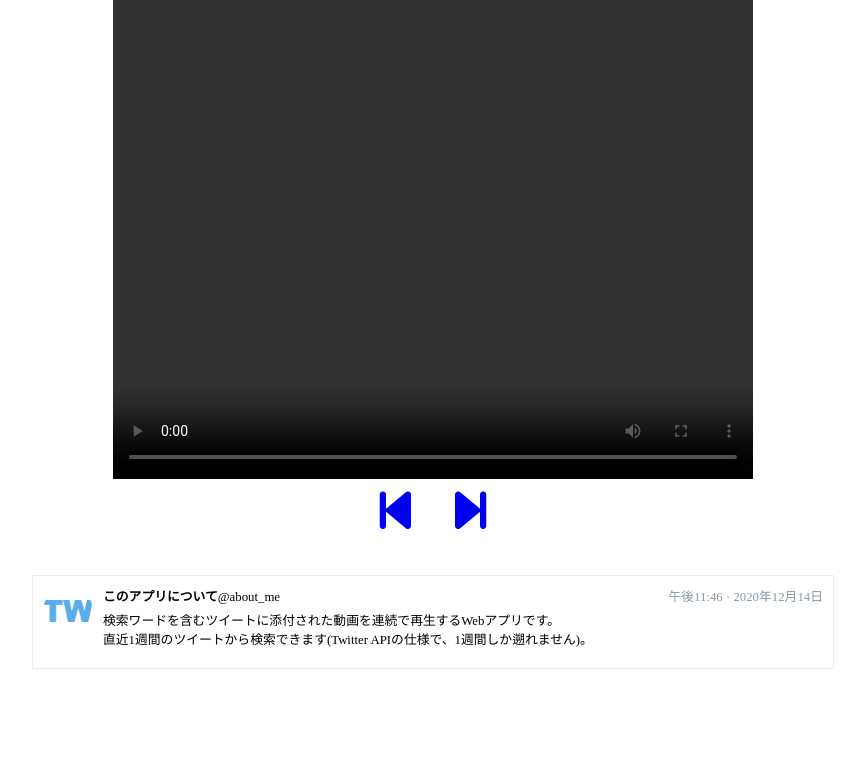
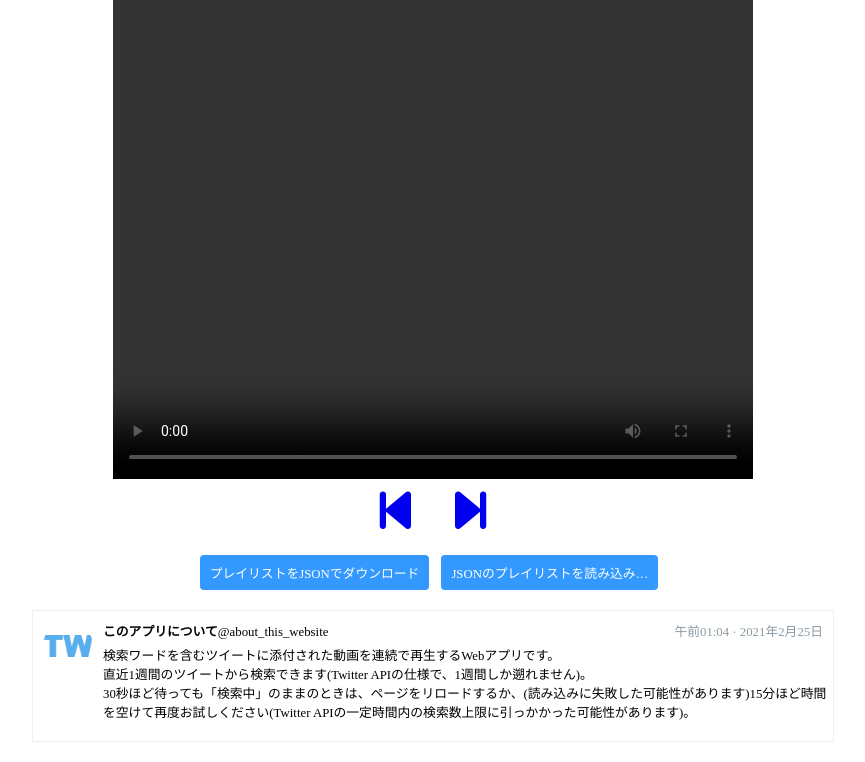
Before and after one commit to KateSawada/TwitterVideoLoopPlayer, a Flask app: page / in a window 1280 px wide. Shown: the part 58-820 px from the top of the page, without its empty margins (207-1072 px from the left). Before the commit the page ends 727 px from the top, so only its background shows below. Run offline with Flask 2, Linux system fonts and the light colour scheme; some libraries are stand-ins or nearby versions.

Commit message:
json download/upload implemented

```diff
--- a/templates/layout.html
+++ b/templates/layout.html
@@ -5,6 +5,7 @@
       <link href="https://use.fontawesome.com/releases/v5.6.1/css/all.css" rel="stylesheet">
         <script src="https://kit.fontawesome.com/762d8c08f6.js" crossorigin="anonymous"></script>
         <script>
+          const serverURL = "http://localhost:5000"; //開発/テスト用
           var init_word = "#深夜の2時間DTM";
 
             var json;
@@ -20,6 +21,36 @@
             let info_twitter_icon;
             let tweet_url;
             let search_status;
+            const readAsTextReader = file => {
+              const reader = new FileReader();
+
+              return new Promise((resolve, reject) => {
+                reader.onloadstart = ev => {
+                  console.log(`onloadstart: total=${ev.loaded}/${ev.loaded}`);
+                };
+
+                reader.onloadend = ev => {
+                  console.log(`onloadend: total=${ev.loaded}/${ev.loaded}`);
+                };
+
+                reader.onprogress = ev => {
+                  console.log(`onprogress: total=${ev.loaded}/${ev.loaded}`);
+                };
+
+                reader.onerror = () => {
+                  reader.abort();
+                  alert("不正な形式のjsonです")
+                  reject('Unknown error occurred during reading the file');
+                };
+
+                reader.onload = () => {
+                  console.log('onload');
+                  resolve(JSON.parse(reader.result))
+                };
+
+                reader.readAsText(file);
+              });
+            };
             //DOMの読み込み完了時の処理
             window.addEventListener('DOMContentLoaded', function() {
               //必要なHTML要素を取得
@@ -31,6 +62,24 @@
               info_twitter_icon = document.getElementById("twitter_icon");
               tweet_url = document.getElementById("tweet_url");
               search_status = document.getElementById("search_status");
+
+
+              //https://javascript.keicode.com/newjs/how-to-read-file-with-file-api.php
+              document.getElementById("jsonUpload").addEventListener("change", evt => {
+                let inputJson = evt.target.files[0];
+                readAsTextReader(inputJson).then(value => {
+                  json = value;
+                  if (json.statuses.length == 0) {
+                  /* 該当動画無し */
+                    alert("jsonを読み込めませんでした");
+                  } else {
+                    json_count = json.statuses.length;
+                    now_playing = 0;
+                    play_video(json.statuses[0]);
+                  }
+
+                })
+              })
 
 
 
@@ -83,7 +132,7 @@
               //エンターキー押下なら
               if(13 === code)
               {
-                post_func('http://localhost:5000/post')
+                post_func(serverURL + '/post');
               }
             }
 
@@ -135,8 +184,8 @@
               // Postで送るパラメータを作成
               let formData = new FormData();
               //検索ワードが変わった場合，tweetIdをリセット
-              if (document.getElementById('post_param').value != search_word){
-
+              if (document.getElementById('post_param').value == search_word){
+                return;
               }
               search_word = document.getElementById('post_param').value;
               formData.append('word', search_word);
@@ -146,7 +195,7 @@
                 body: formData,  // Postで送るパラメータを指定
               })
               .then(function() {  // Postした後に結果をGetする（コールバックなのでPostが実行完了してから実行される）
-                get_func('http://localhost:5000/get');  // 今回は「http://192.168.1.100:4000/get」
+                get_func(serverURL + '/get');  // 今回は「http://192.168.1.100:4000/get」
               });
               // ここにget_funcを書くとPostとGetがほぼ同時に行われてしまい、Post結果をGetできない
               // get_func('APIのGet用URL');
@@ -163,7 +212,7 @@
               if (minutes.length == 1) {
                 minutes = '0' + minutes;
               }
-              info_datetime.textContent  = datetimeObject.getHours() + ":" + minutes + " · " + datetimeObject.getFullYear() + "年" + datetimeObject.getMonth() + "月" + datetimeObject.getDate() + "日";
+              info_datetime.textContent  = datetimeObject.getHours() + ":" + minutes + " · " + datetimeObject.getFullYear() + "年" + (datetimeObject.getMonth() + 1) + "月" + datetimeObject.getDate() + "日";
               info_full_text.textContent = "";
               var tweet_text_ary = status.text.split("\n");
               for (var i = 0; i < tweet_text_ary.length - 1; i++){
@@ -181,6 +230,27 @@
               videoplayer.play();
 
             }
+
+            function jsonDownload(){
+              //jsonが空だったらDLしない
+              if (json){
+                let dataStr = "data:text/json;charset=utf-8," + encodeURIComponent(JSON.stringify(json));
+                let downloadLink = document.createElement('a');
+                downloadLink.setAttribute("href",dataStr);
+                downloadLink.setAttribute("download", "twideo-playlist.json");
+                downloadLink.click();
+              } else {
+                alert("プレイリストが空です");
+              }
+            }
+
+            function jsonUpload(){
+              //upload
+              //jsonの不整合で再生時にエラー起きたら強制try catchでどうにかなる説
+
+            }
+
+
             </script>
       <style>
         .search_container {
@@ -277,6 +347,21 @@
         .twitter__container .twitter__block-text .text {
           margin: 5px 0;
         }
+
+        .down-up-load_wrapper {
+          text-align: center;
+        }
+        label { /*https://qiita.com/d0ne1s/items/dd0ffa707ffe051969d7*/
+          background: #39f;
+          color: white;
+          font-size: 0.8rem;
+          padding: 8px 10px;
+          border-radius: 4px;
+          display: inline-block;
+          position: relative;
+          cursor: pointer;
+          margin-right: 8px;
+        }
       </style>
 
     </head>
@@ -291,7 +376,7 @@
       <div class="wrapper">
         <div class="search_container">
           <input type="text" id="post_param" size=20 placeholder="検索ワード" onkeypress="detect_enter(event.keyCode);">
-          <input type="submit" id="submit" value="検索" onClick="post_func('http://localhost:5000/post')">  <!-- 送信先のurl -->
+          <input type="submit" id="submit" value="検索" onClick="post_func(serverURL + '/post')">  <!-- 送信先のurl https://twideo-loop.herokuapp.com/post -->
           <div id="search_status">検索ワードを指定してください</div>
         </div>
 
@@ -307,17 +392,26 @@
 
 
           </div>
+
+          <!--ここ実装中-->
+          <div class="down-up-load_wrapper">
+            <button id="jsonDownload" onclick="jsonDownload();" style="display:none;"></button>
+            <label for="jsonDownload">プレイリストをJSONでダウンロード</label>
+            <input id="jsonUpload" type="file" accept=".json" text="Upload" style="display: none;">
+            <label for="jsonUpload">JSONのプレイリストを読み込み…</label>
+          </div>
           <div class="twitter__container">
             <div class="twitter__block">
               <figure>
                 <img id="twitter_icon" width="64" src="/favicon.ico">
               </figure>
               <div class="twitter__block-text">
-                <div><span class="name" id="user_name">このアプリについて</span><span class="name_reply" id="user_id">@about_me</span></div>
-                <div class="date" id="datetime">午後11:46 · 2020年12月14日</div>
+                <div><span class="name" id="user_name">このアプリについて</span><span class="name_reply" id="user_id">@about_this_website</span></div>
+                <div class="date" id="datetime">午前01:04 · 2021年2月25日</div>
                 <div class="text" id="full_text">
                   検索ワードを含むツイートに添付された動画を連続で再生するWebアプリです。<br>
-                  直近1週間のツイートから検索できます(Twitter APIの仕様で、1週間しか遡れません)。
+                  直近1週間のツイートから検索できます(Twitter APIの仕様で、1週間しか遡れません)。<br>
+                  30秒ほど待っても「検索中」のままのときは、ページをリロードするか、(読み込みに失敗した可能性があります)15分ほど時間を空けて再度お試しください(Twitter APIの一定時間内の検索数上限に引っかかった可能性があります)。
                 </div>
                 <a id="tweet_url" target="_blank" rel="noopener noreferrer"></a>
               </div>
```
